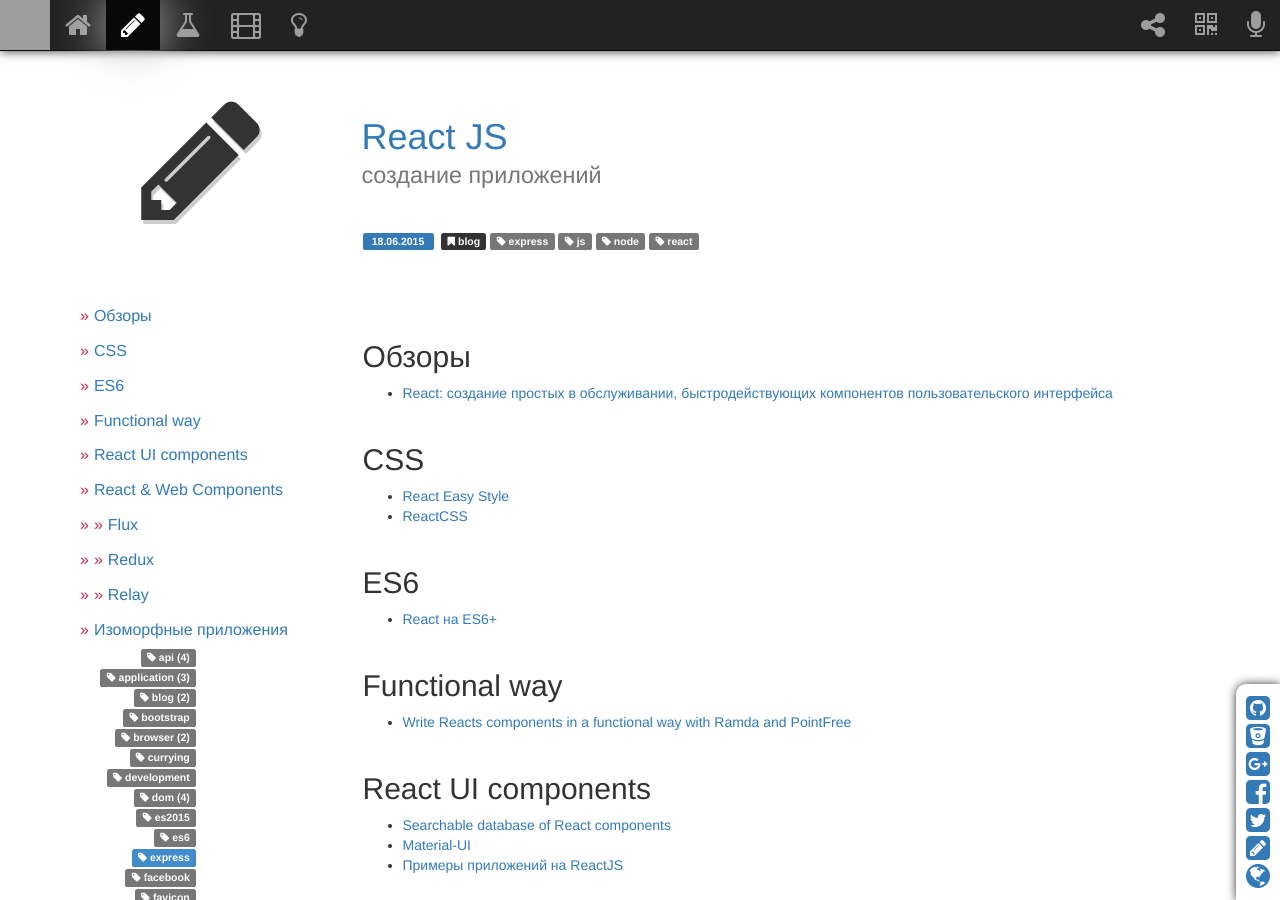
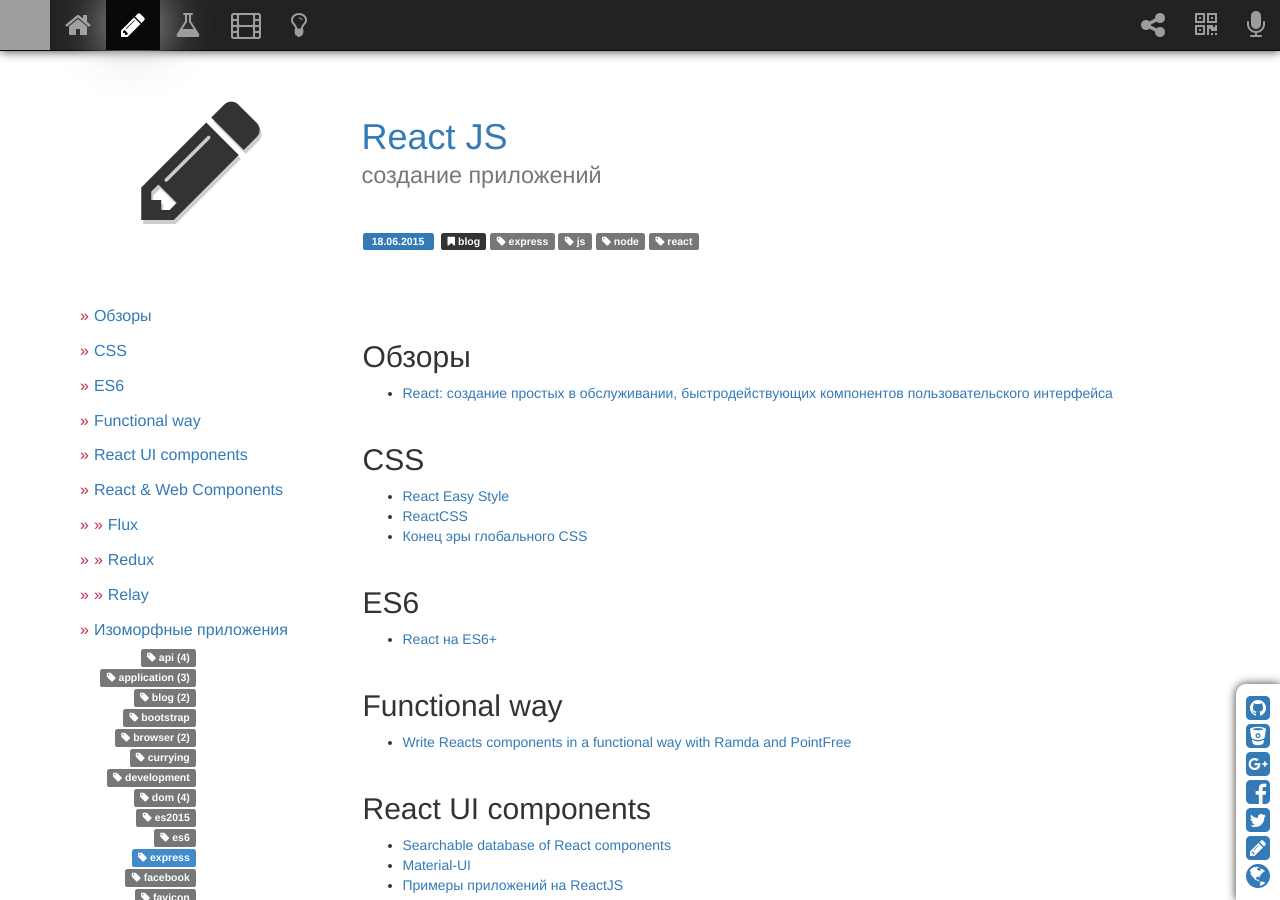
Before and after one commit to sergeymakoveev/sergeymakoveev.github.com, a Jekyll site: the page built from _posts/2015-06-18-js.react.md, in a window 1280 px wide and 900 px high. Built offline with Jekyll 4.4.1, drawn with Linux system fonts in a browser that asks for light colours; nearby versions of some CDN libraries; comment, search, counter and statistics services are not loaded; grey boxes are pictures that could not be loaded.

Commit message:
[#] обновил контент

```diff
--- a/_posts/2015-06-18-js.react.md
+++ b/_posts/2015-06-18-js.react.md
@@ -16,6 +16,7 @@
 ## CSS
 *   [React Easy Style](https://github.com/maxguzenski/react-easy-style)
 *   [ReactCSS](http://reactcss.com/)
+*   [Конец эры глобального CSS](https://habrahabr.ru/post/276417/)
 
 
 ## ES6
@@ -44,7 +45,6 @@
 *   [Flux для глупых людей](http://habrahabr.ru/post/249279/)
 *   [The Evolution of Flux Frameworks](https://medium.com/@dan_abramov/the-evolution-of-flux-frameworks-6c16ad26bb31)
 *   [The Case for Flux](https://medium.com/swlh/the-case-for-flux-379b7d1982c6)
-*   []()
 
 
 ## [Redux](http://redux.js.org/)
```
